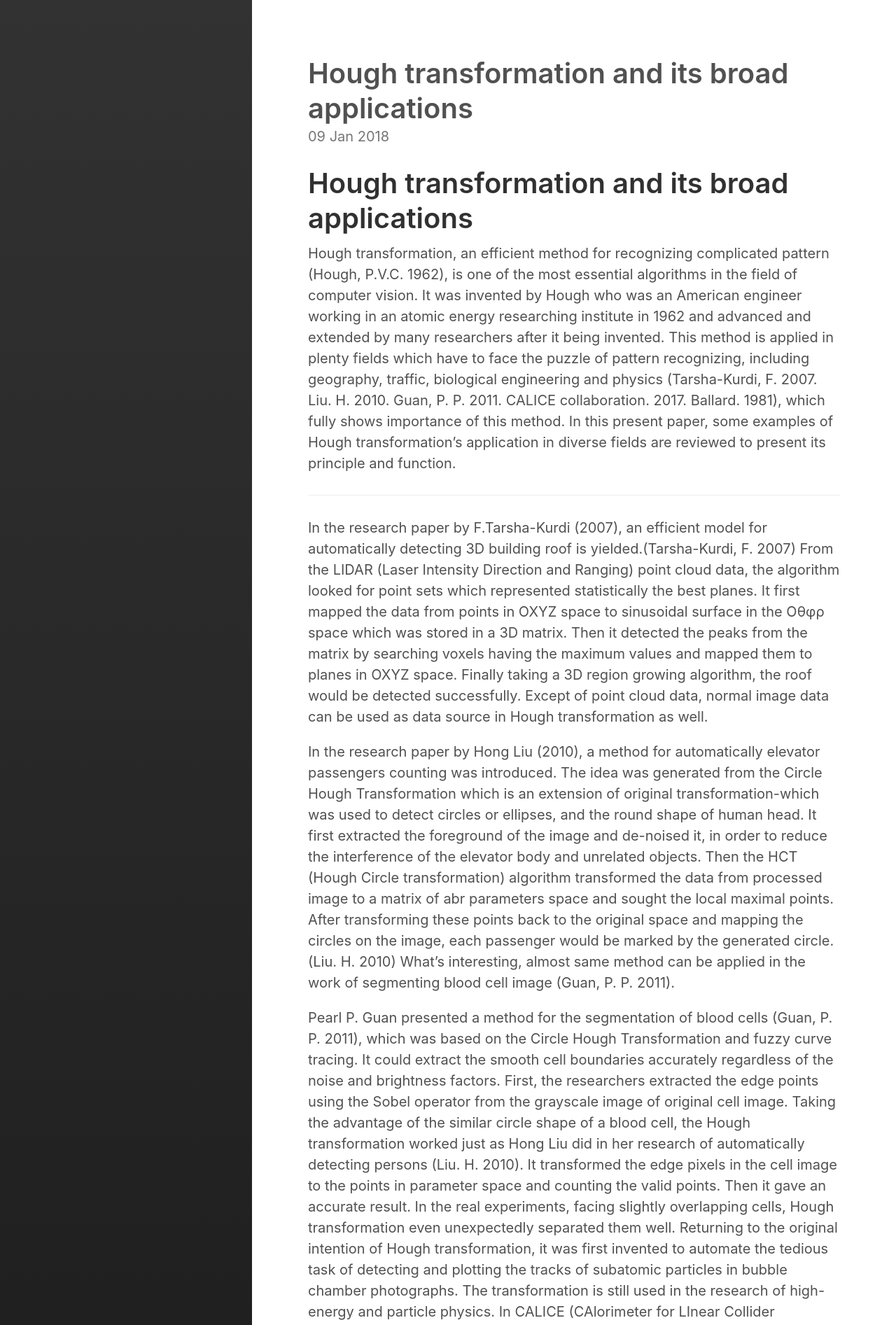
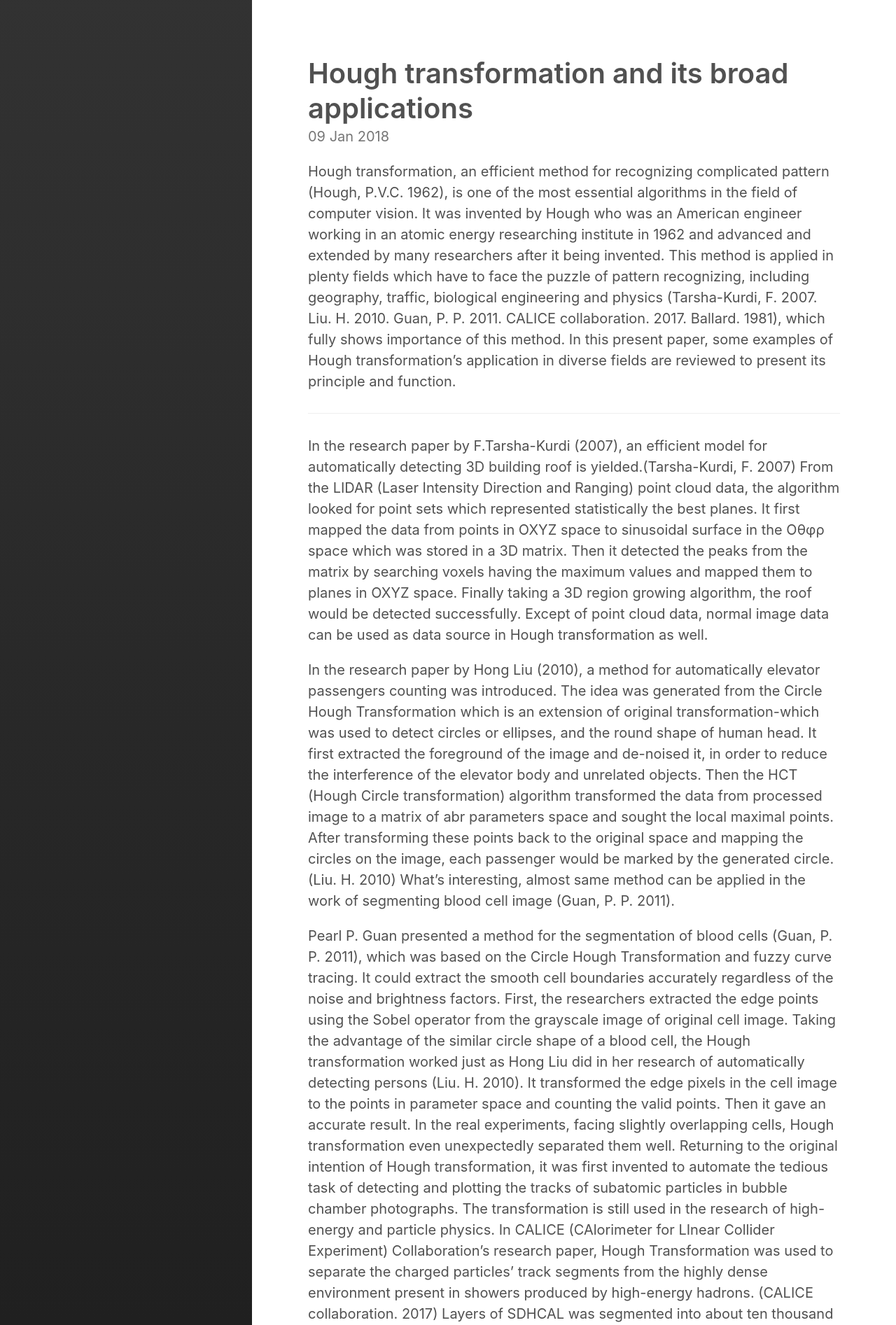
Before and after one commit to claude9493/claude9493.github.io, a Jekyll site: the page built from _posts/2018-1-9-hough-transformation.md, in a window 1280 px wide. Shown: the top 1893 px of the page at 70% size. Built offline with Jekyll 4.4.1, drawn with Linux system fonts in a browser that asks for light colours.

Commit message:
Update 2018-1-9-hough-transformation.md

```diff
--- a/_posts/2018-1-9-hough-transformation.md
+++ b/_posts/2018-1-9-hough-transformation.md
@@ -4,7 +4,7 @@ title: Hough transformation and its broad applications
 excerpt_separator:  <!--more-->
 ---
 
-# Hough transformation and its broad applications
+<!-- Hough transformation and its broad applications -->
 
 Hough transformation, an efficient method for recognizing complicated pattern (Hough, P.V.C. 1962), is one of the most essential algorithms in the field of computer vision. It was invented by Hough who was an American engineer working in an atomic energy researching institute in 1962 and advanced and extended by many researchers after it being invented. <!--more-->This method is applied in plenty fields which have to face the puzzle of pattern recognizing, including geography, traffic, biological engineering and physics (Tarsha-Kurdi, F. 2007. Liu. H. 2010. Guan, P. P. 2011. CALICE collaboration. 2017. Ballard. 1981), which fully shows importance of this method. In this present paper, some examples of Hough transformation's application in diverse fields are reviewed to present its principle and function.
 - - - -
```
